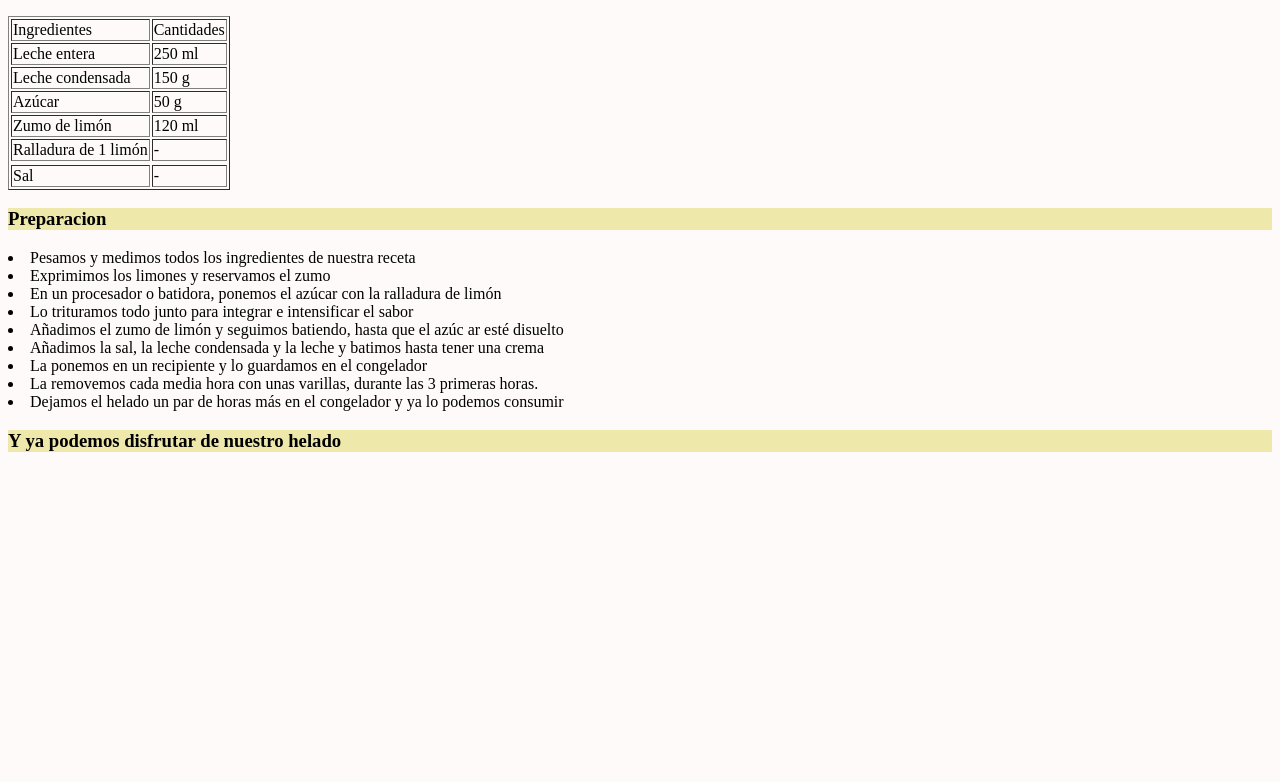
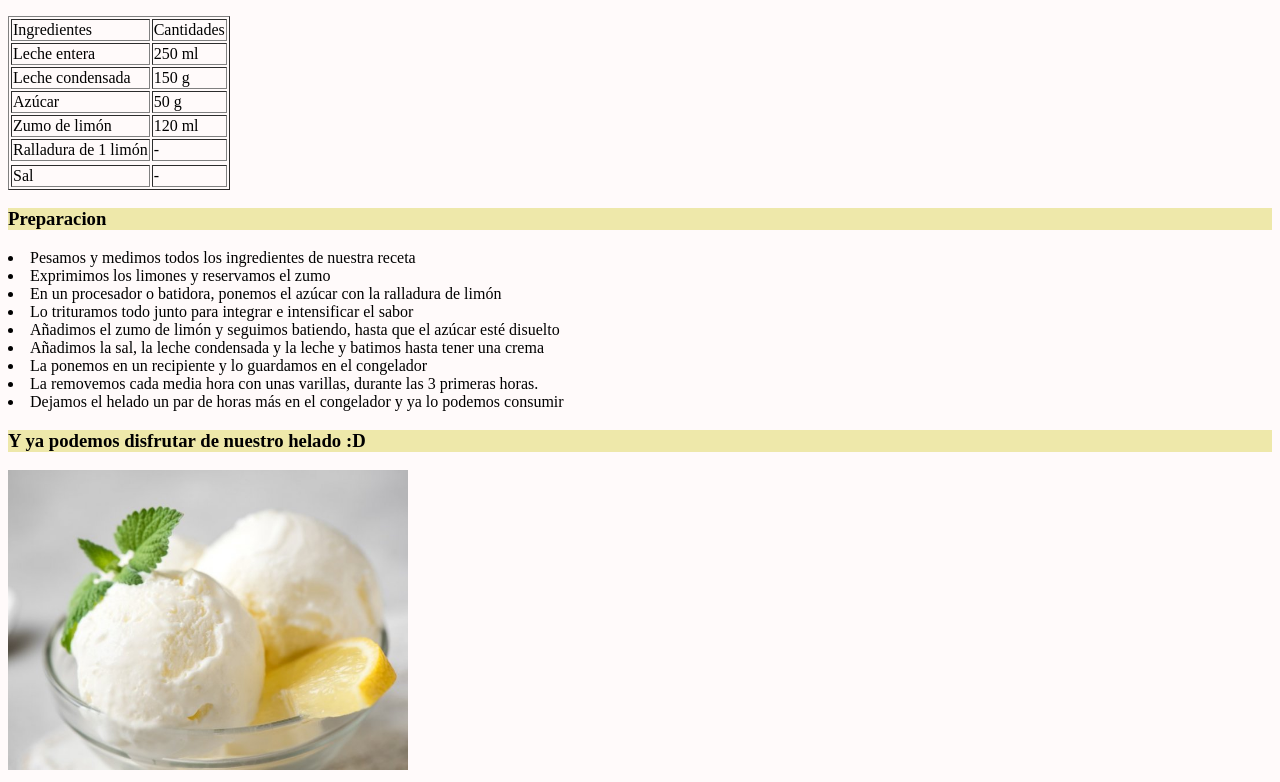
Before and after one commit to Ayaaa757/ayaaa, a plain HTML site: page index.html in a window 1280 px wide. Shown: the part 105-887 px from the top of the page. Before the commit the page ends 800 px from the top, so only its background shows below. Drawn offline with Linux system fonts and the light colour scheme.

Commit message:
Add files via upload

```diff
--- a/index.html
+++ b/index.html
@@ -46,13 +46,15 @@
     <li>Exprimimos los limones y reservamos el zumo</li>
     <li>En un procesador o batidora, ponemos el azúcar con la ralladura de limón</li>
     <li>Lo trituramos todo junto para integrar e intensificar el sabor</li>
-    <li>Añadimos el zumo de limón y seguimos batiendo, hasta que el azúc
-        ar esté disuelto</li>
+    <li>Añadimos el zumo de limón y seguimos batiendo, hasta que el azúcar
+         esté disuelto</li>
     <li>Añadimos la sal, la leche condensada y la leche y batimos hasta tener una crema</li>
     <li>La ponemos en un recipiente y lo guardamos en el congelador</li>
     <li>La removemos cada media hora con unas varillas, durante las 3 primeras horas.</li>
     <li>Dejamos el helado un par de horas más en el congelador y ya lo podemos consumir</li>
-    <h3 style="background-color: palegoldenrod;">Y ya podemos disfrutar de nuestro helado</h3>
+    <h3 style="background-color: palegoldenrod;">Y ya podemos disfrutar
+        de nuestro helado :D</h3>
+    <img src="helado.jpg" alt="" width="400">
 
 </body>
 </html>
```
